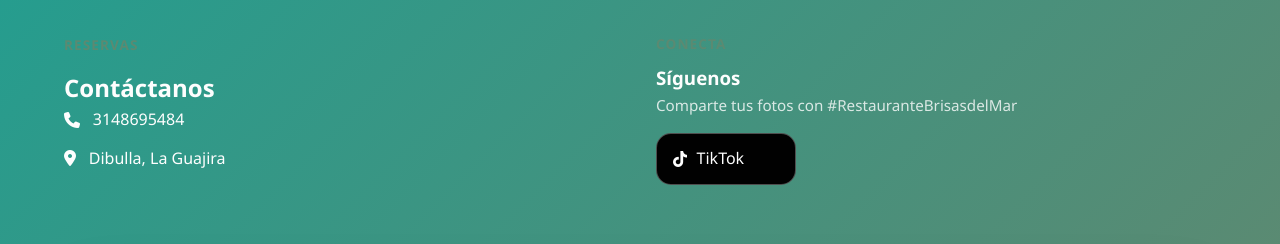
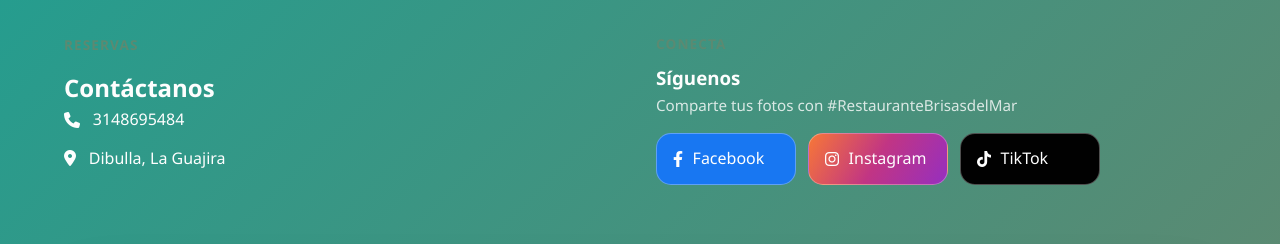
Before and after one commit to ReconvencionLaboralGuajira/restaurante-brisas-del-mar-130, a plain HTML site: page index.html in a window 1280 px wide. Shown: the part 2720-2964 px from the top of the page. Drawn offline with Linux system fonts and the light colour scheme; no server answers.

Commit message:
Publish site

```diff
--- a/index.html
+++ b/index.html
@@ -294,6 +294,16 @@
                         <p class="social-copy">Comparte tus fotos con #RestauranteBrisasdelMar</p>
                         <div class="social-links">
 
+                            <a href="https://www.facebook.com/profile.php?id=61585397361382" target="_blank" rel="noopener" class="social-btn facebook">
+                                <i class="fab fa-facebook-f"></i>
+                                <span>Facebook</span>
+                            </a>
+
+
+                            <a href="https://www.instagram.com/brisasdelmar.rest?igsh=OHdqa2x5NmRlOGxv" target="_blank" rel="noopener" class="social-btn instagram">
+                                <i class="fab fa-instagram"></i>
+                                <span>Instagram</span>
+                            </a>
 
 
                             <a href="https://www.tiktok.com/@brisasdelmar.rest" target="_blank" rel="noopener" class="social-btn tiktok">
```
